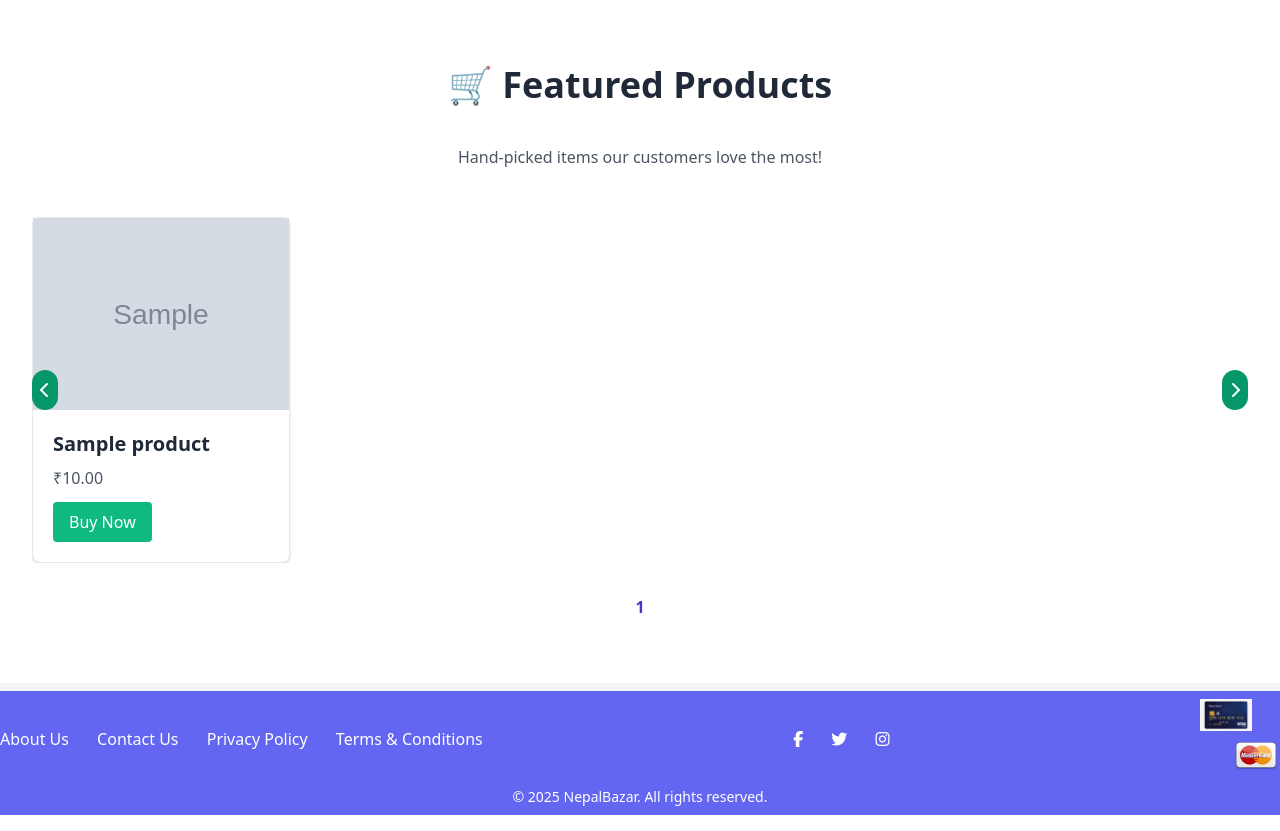
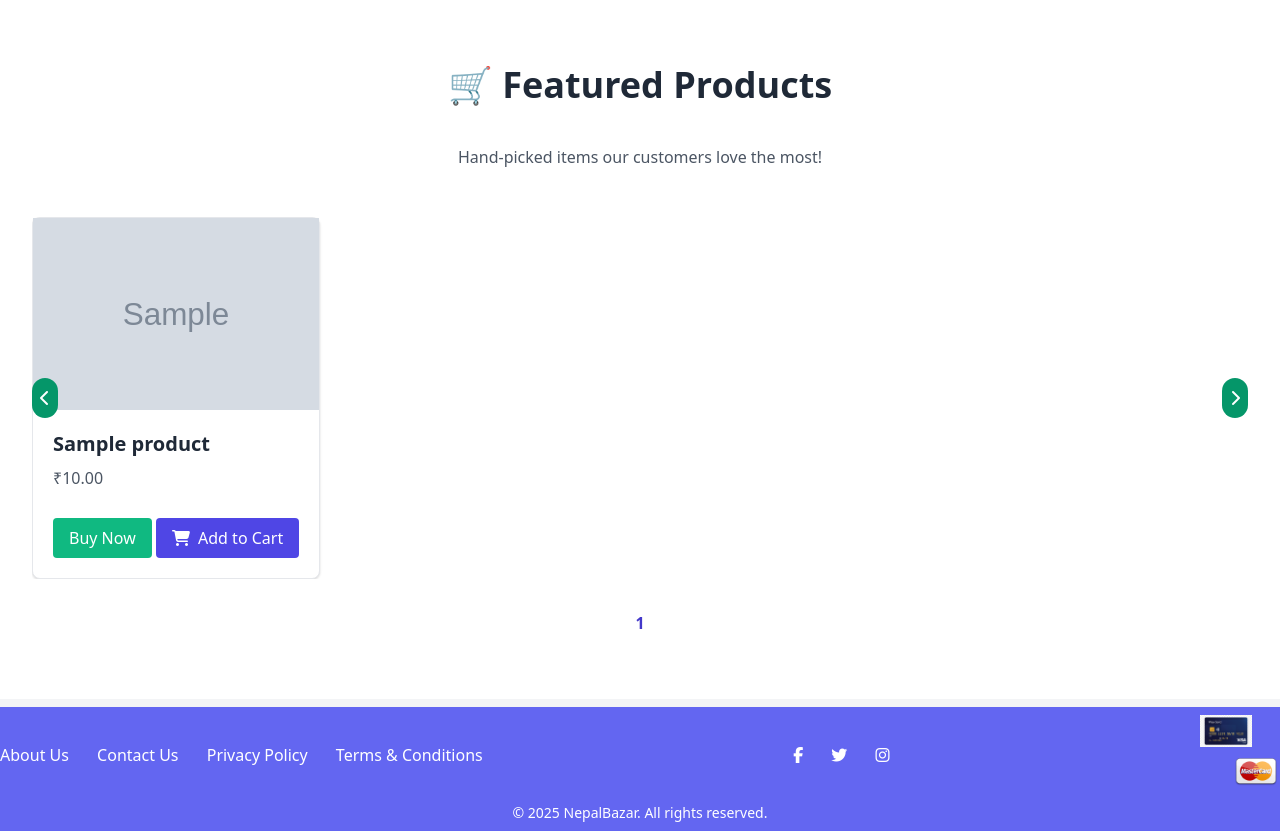
Before and after one commit to Md-Meraj-ahmad/myproject, a PHP site: page /index.php in a window 1280 px wide. Shown: the part 1639-2470 px from the top of the page. Run offline with PHP 8.4, Linux system fonts and the light colour scheme; tables that the repository leaves empty hold one stand-in row (values such as "Sample post"); grey boxes marked "Sample" are stand-in pictures; some libraries are stand-ins or nearby versions.

Commit message:
modify index file

```diff
--- a/index.php
+++ b/index.php
@@ -169,6 +169,9 @@
                             <h3 class="text-xl font-semibold text-gray-800 mb-2">' . $product['name'] . '</h3>
                             <p class="text-gray-600 mb-3">₹' . number_format($product['price'], 2) . '</p>
                             <a href="/order?product_id=' . $product['id'] . '" class="inline-block bg-green-500 text-white px-4 py-2 rounded hover:bg-green-600 transition">Buy Now</a>
+                            <a href="cart/add_to_cart.php?product_id=' . $product['id'] . '" class="inline-block bg-indigo-600 text-white px-4 py-2 rounded hover:bg-indigo-700 mt-4 transition">
+                                <i class="fas fa-shopping-cart mr-1"></i> Add to Cart
+                            </a>
                         </div>
                     </div>';
                 }
```
